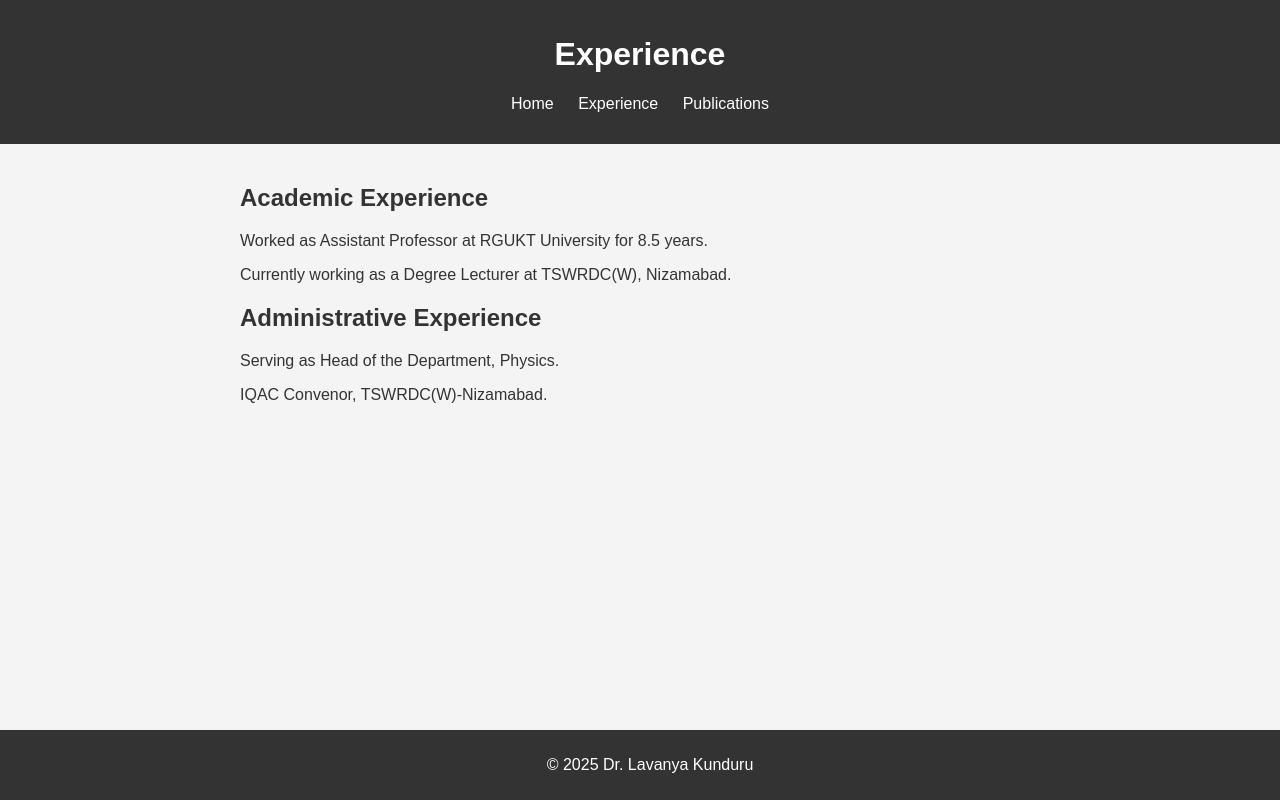
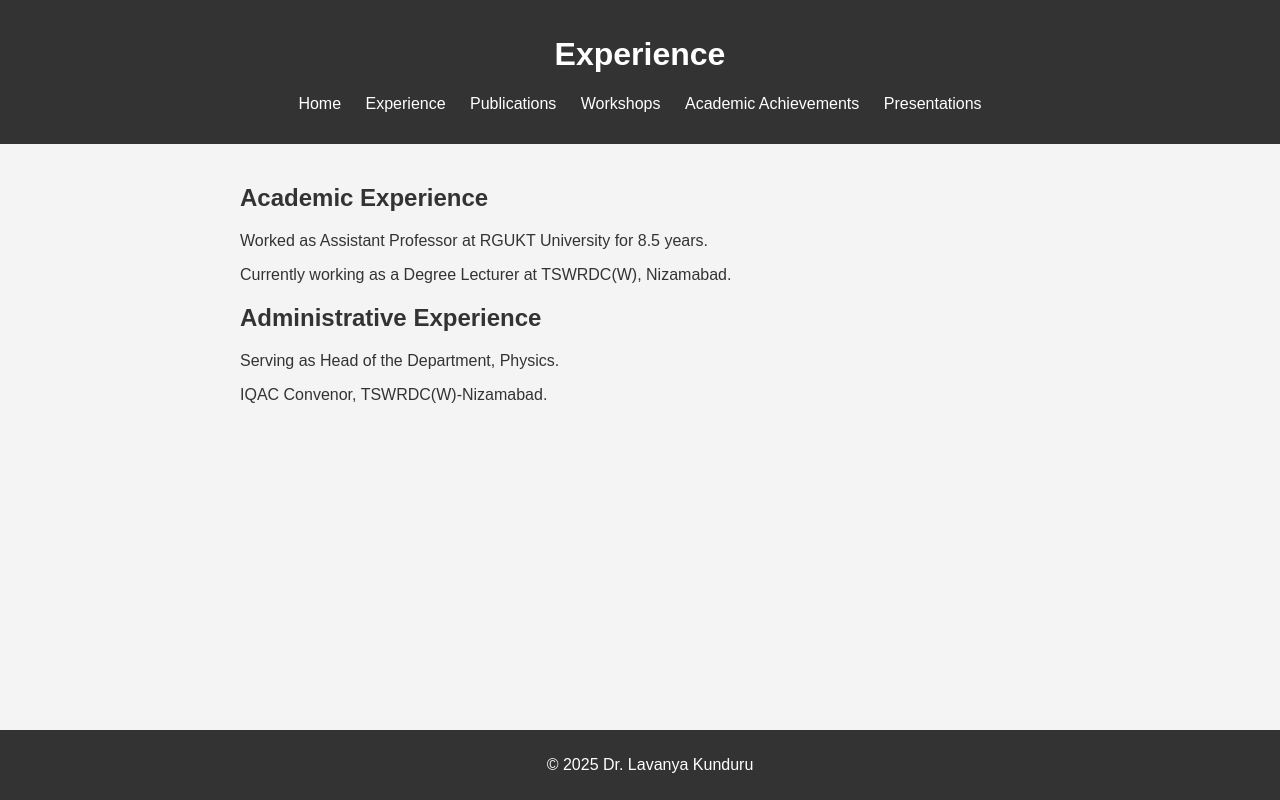
Before and after one commit to lavanya-kunduru/lavanyakunduru, a plain HTML site: page Experience.html in a window 1280 px wide. Drawn offline with Linux system fonts and the light colour scheme.

Commit message:
Update Experience.html

```diff
--- a/Experience.html
+++ b/Experience.html
@@ -14,6 +14,9 @@
                 <li><a href="index.html">Home</a></li>
                 <li><a href="experience.html">Experience</a></li>
                 <li><a href="publications.html">Publications</a></li>
+                <li><a href="workshops.html">Workshops</a></li>
+                <li><a href="Academic Achievements.html">Academic Achievements</a></li>
+                <li><a href="conference_presentations.html">Presentations</a></li>
             </ul>
         </nav>
     </header>
```
